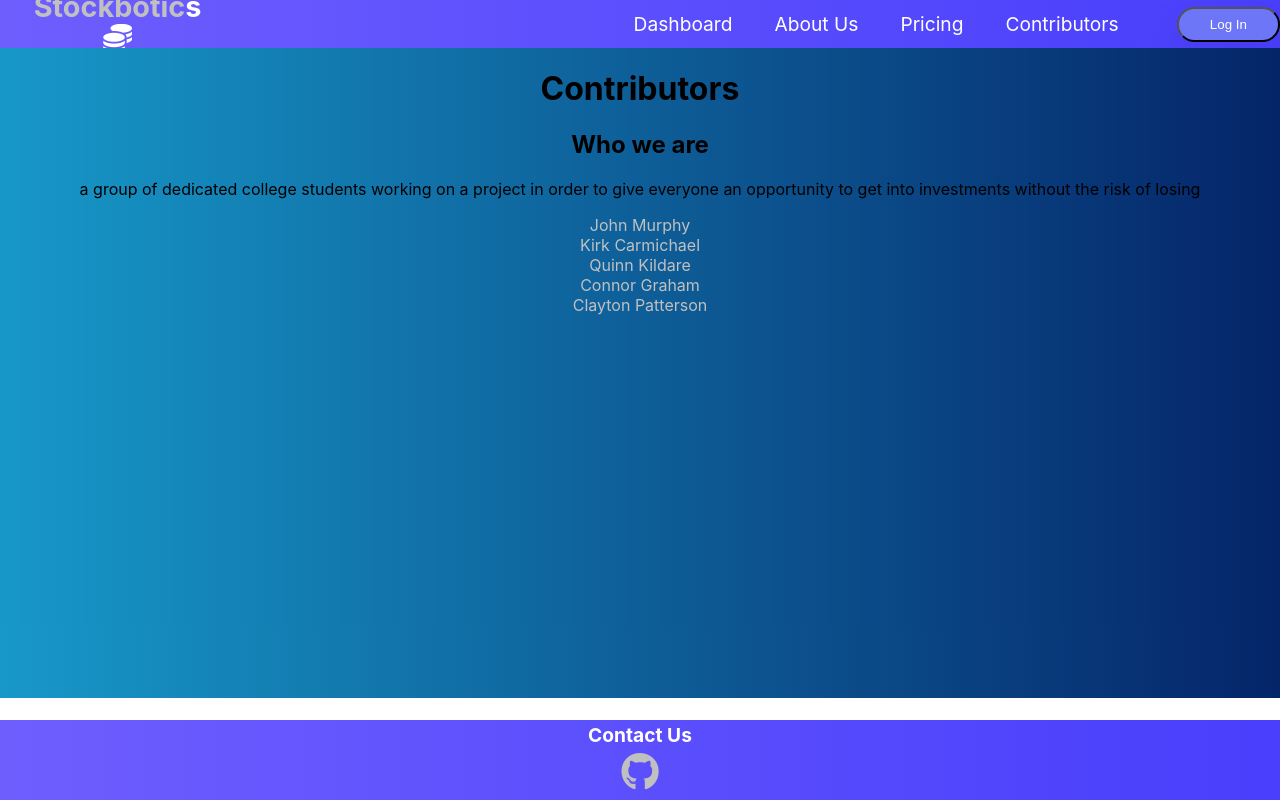
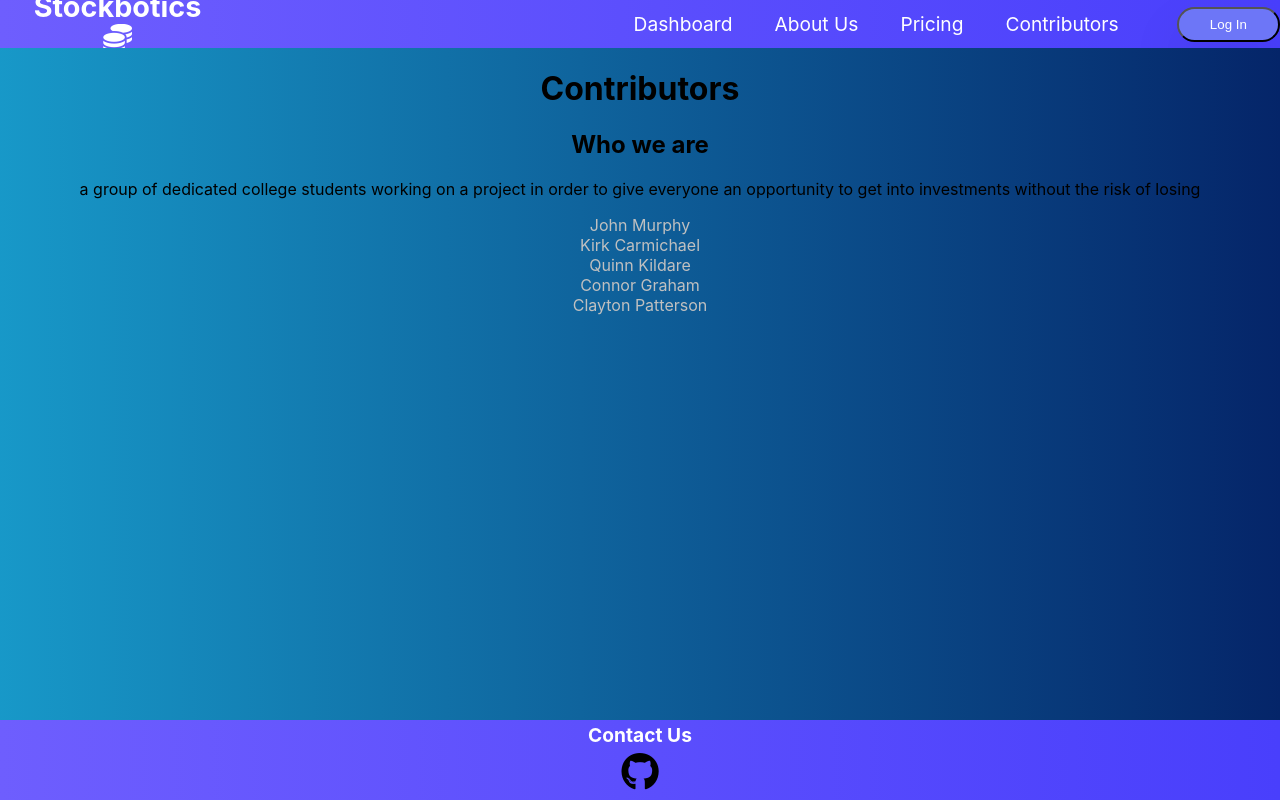
Before and after one commit to ConnorGraham12/Stockbotics-POOSD-Project, a React (Create React App) app: page /contributors in a window 1280 px wide. Built offline with nearby package versions, Linux system fonts and the light colour scheme; no server answers.

Commit message:
Fixed css errors

```diff
--- a/src/components/Navbar/Navbar.js
+++ b/src/components/Navbar/Navbar.js
@@ -7,8 +7,10 @@ import './Navbar.css';
 function Navbar(props) {
 	return (
 		<nav className='NavbarItems'>
-			<h1 className='navbar-logo'><a href="/">
-				Stockbotic</a>s<i className='fas fa-coins'></i>
+			<h1 className='navbar-logo'>
+				<a href='/'>
+					Stockbotics<i className='fas fa-coins'></i>
+				</a>
 			</h1>
 			<div className='menu-icon'></div>
 			<ul className='nav-menu'>
--- a/src/pages/Contributors/Contributors.css
+++ b/src/pages/Contributors/Contributors.css
@@ -1,14 +1,15 @@
-a{
-    color: silver ;
-    text-decoration: none;
+.ContributorItems {
+	min-height: 85vh;
+	background: url(cont-background.png) center no-repeat;
 }
 
-a:hover {
-    color: black;
-    text-decoration: none;
-    cursor: pointer;
+.Contributor-Link {
+	color: silver;
+	text-decoration: none;
 }
 
-body {
-    background: url(cont-background.png) center no-repeat;
-  }
+.Contributor-Link:hover {
+	color: black;
+	text-decoration: none;
+	cursor: pointer;
+}
--- a/src/pages/Contributors/Contributors.js
+++ b/src/pages/Contributors/Contributors.js
@@ -1,23 +1,38 @@
 import React from 'react';
 import { render } from 'react-dom';
-import './Contributors.css'
+import './Contributors.css';
 
 const Contributors = () => {
-	return (/*<div>Contributors</div>*/
-		<div>
+	return (
+		/*<div>Contributors</div>*/
+		<div className='ContributorItems'>
 			<h1>Contributors</h1>
-				<h2>Who we are</h2>
-					<p>a group of dedicated college students working on a project in order to give everyone an opportunity to get into investments without the risk of losing</p>
-					<a href="https://github.com/jrm5399">John Murphy </a><br></br>
-					<a href="https://github.com/kirkacarmichael">Kirk Carmichael </a><br></br>
-					<a href="https://github.com/ProtoSpoof">Quinn Kildare </a><br></br>
-					<a href="https://github.com/ConnorGraham12">Connor Graham </a><br></br>
-					<a href="https://github.com/ClaytonPatterson33">Clayton Patterson </a>
-
-
+			<h2>Who we are</h2>
+			<p>
+				a group of dedicated college students working on a project in order to give everyone an opportunity to
+				get into investments without the risk of losing
+			</p>
+			<a className='Contributor-Link' href='https://github.com/jrm5399'>
+				John Murphy
+			</a>
+			<br></br>
+			<a className='Contributor-Link' href='https://github.com/kirkacarmichael'>
+				Kirk Carmichael
+			</a>
+			<br></br>
+			<a className='Contributor-Link' href='https://github.com/ProtoSpoof'>
+				Quinn Kildare
+			</a>
+			<br></br>
+			<a className='Contributor-Link' href='https://github.com/ConnorGraham12'>
+				Connor Graham
+			</a>
+			<br></br>
+			<a className='Contributor-Link' href='https://github.com/ClaytonPatterson33'>
+				Clayton Patterson
+			</a>
 		</div>
-		);
+	);
 };
 
-
 export default Contributors;
```
